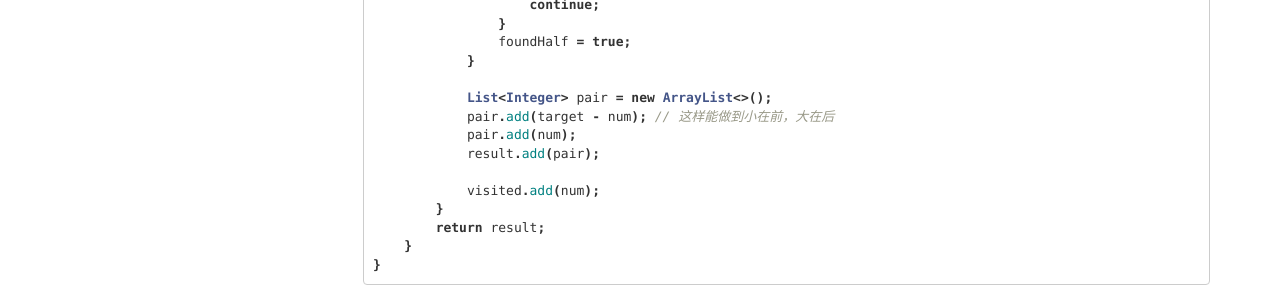
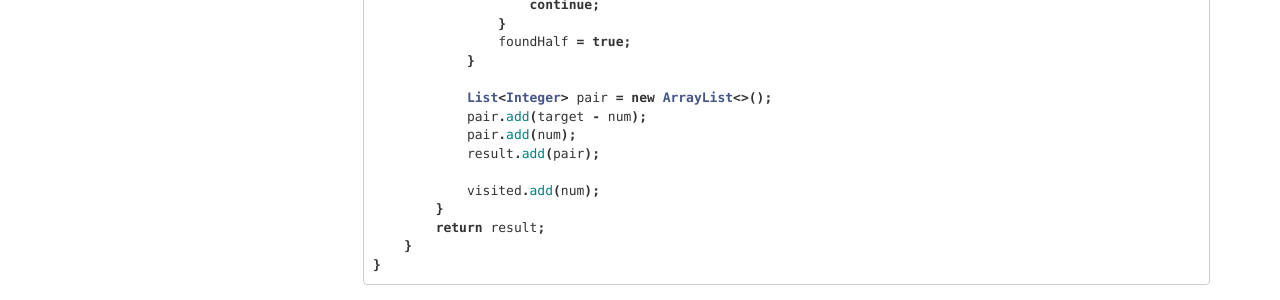
Before and after one commit to HungryOrc/hungryorc.github.io, a Jekyll site: the page built from pages/algorithm/algorithm_2Sum_allValidPairsOfUniqueValues.md, in a window 1280 px wide. Shown: the part 1216-1516 px from the top of the page. Built offline with Jekyll 4.4.1, drawn with Linux system fonts in a browser that asks for light colours; nearby versions of some CDN libraries; comment, search, counter and statistics services are not loaded.

Commit message:
Update algorithm_2Sum_allValidPairsOfUniqueValues.md

```diff
--- a/pages/algorithm/algorithm_2Sum_allValidPairsOfUniqueValues.md
+++ b/pages/algorithm/algorithm_2Sum_allValidPairsOfUniqueValues.md
@@ -59,7 +59,7 @@ public class Solution {
             }
 
             List<Integer> pair = new ArrayList<>();
-            pair.add(target - num); // 这样能做到小在前，大在后
+            pair.add(target - num);
             pair.add(num);
             result.add(pair);
 
```
